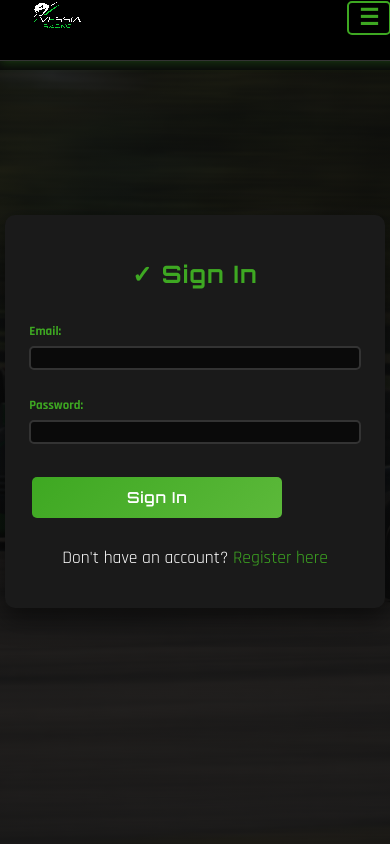
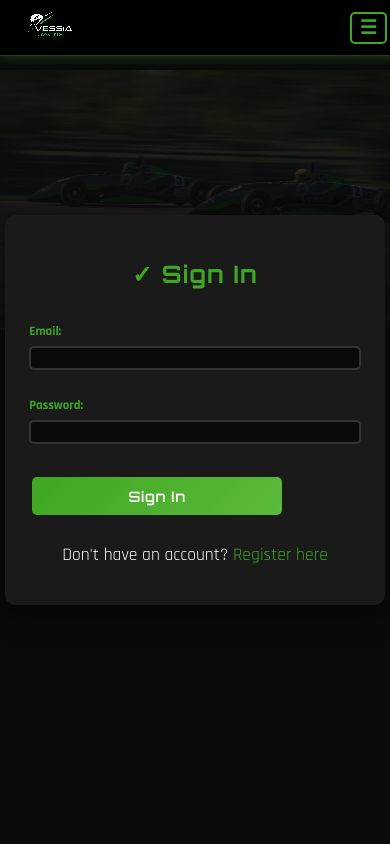
Before and after one commit to Sinsan02/vessia-racing-nextjs, a Next.js app: page /login in a window 390 px wide. Shown: the top 844 px of the page. Built offline with nearby package versions, Linux system fonts and the light colour scheme; no server answers.

Commit message:
Complete mobile responsive redesign: full background images, properly positioned hamburger menu, and clean PC-like design

```diff
--- a/src/app/globals.css
+++ b/src/app/globals.css
@@ -477,16 +477,25 @@ html {
 @media (max-width: 768px) {
   [style*="background-attachment: fixed"] {
     background-attachment: scroll !important;
-    background-size: cover !important;
-    background-position: center !important;
+    background-size: contain !important;
+    background-position: center top !important;
     background-repeat: no-repeat !important;
+    min-height: 100vh !important;
   }
 
   .bg-responsive {
     background-attachment: scroll !important;
-    background-size: cover !important;
-    background-position: center !important;
+    background-size: contain !important;
+    background-position: center top !important;
     background-repeat: no-repeat !important;
+    min-height: 100vh !important;
+  }
+
+  /* Ensure full background coverage */
+  body > div:first-child[style*="backgroundImage"] {
+    background-size: contain !important;
+    background-position: center top !important;
+    min-height: 100vh !important;
   }
 
   /* Mobile scaling for better fit */
@@ -508,109 +517,185 @@ html {
   }
 
   .hero-content h1 {
-    font-size: 2.5rem !important;
-    margin-bottom: 20px !important;
+    font-size: 2.2rem !important;
+    margin-bottom: 18px !important;
   }
 
   .hero-subtitle {
-    font-size: 1.4rem !important;
-    margin-bottom: 15px !important;
+    font-size: 1.3rem !important;
+    margin-bottom: 14px !important;
   }
 
   .hero-description {
-    font-size: 1.1rem !important;
-    margin-bottom: 25px !important;
+    font-size: 1.05rem !important;
+    margin-bottom: 22px !important;
   }
 
   .section h2 {
-    font-size: 2rem !important;
-    margin-bottom: 20px !important;
+    font-size: 1.9rem !important;
+    margin-bottom: 18px !important;
   }
 
   .section p {
-    font-size: 1rem !important;
+    font-size: 0.98rem !important;
     line-height: 1.6 !important;
   }
 
   .btn-primary {
-    font-size: 1rem !important;
-    padding: 12px 25px !important;
-    min-width: 140px !important;
-  }
-
+    font-size: 0.95rem !important;
+    padding: 11px 23px !important;
+    min-width: 130px !important;
+  }
+
+  /* Clean navbar design like PC */
   .navbar {
-    height: 65px !important;
-    font-size: 1rem !important;
+    height: 60px !important;
+    font-size: 0.95rem !important;
     width: 100vw !important;
-    padding: 0 20px !important;
+    padding: 0 15px !important;
+    display: flex !important;
+    align-items: center !important;
   }
 
   .nav-container {
     width: 100% !important;
+    display: flex !important;
     justify-content: space-between !important;
+    align-items: center !important;
     padding: 0 !important;
   }
 
+  .nav-logo {
+    order: 1 !important;
+    display: flex !important;
+    align-items: center !important;
+  }
+
   .nav-logo img {
-    width: 55px !important;
+    width: 50px !important;
     height: auto !important;
-    max-height: 50px !important;
-  }
-
+    max-height: 45px !important;
+  }
+
+  /* Hamburger menu positioned properly to the left */
   .mobile-menu-toggle {
-    font-size: 1.5rem !important;
-    padding: 8px 12px !important;
+    order: 3 !important;
+    font-size: 1.3rem !important;
+    padding: 6px 10px !important;
     color: #3EA822 !important;
     background: transparent !important;
     border: 2px solid #3EA822 !important;
     border-radius: 5px !important;
     position: relative !important;
+    right: auto !important;
+    left: auto !important;
+    margin: 0 !important;
+    cursor: pointer !important;
+    transition: all 0.3s ease !important;
+  }
+
+  .mobile-menu-toggle:hover {
+    background: rgba(62, 168, 34, 0.1) !important;
+    transform: scale(1.05) !important;
+  }
+
+  /* Clean navigation menu */
+  .nav-menu {
+    position: fixed !important;
+    top: 60px !important;
+    left: 0 !important;
     right: 0 !important;
-    margin-right: 0 !important;
+    width: 100vw !important;
+    background: rgba(10, 10, 10, 0.98) !important;
+    backdrop-filter: blur(10px) !important;
+    padding: 20px 15px !important;
+    box-shadow: 0 5px 20px rgba(0, 0, 0, 0.5) !important;
+    display: none !important;
+    flex-direction: column !important;
+    gap: 12px !important;
+    z-index: 999 !important;
+    border-bottom: 2px solid #3EA822 !important;
+  }
+
+  .nav-menu.active {
+    display: flex !important;
+    animation: slideDown 0.3s ease-out !important;
+  }
+
+  .nav-link {
+    padding: 12px 15px !important;
+    text-align: left !important;
+    border-radius: 5px !important;
+    transition: all 0.3s ease !important;
+  }
+
+  .nav-link:hover {
+    background: rgba(62, 168, 34, 0.1) !important;
+    transform: translateX(5px) !important;
+  }
+
+  #authNavigation {
+    width: 100% !important;
+    padding-top: 10px !important;
+    border-top: 1px solid #333 !important;
   }
 
   /* Achievement cards mobile layout */
   .achievement-card {
-    margin-bottom: 25px !important;
-    padding: 25px !important;
-    min-height: 220px !important;
+    margin-bottom: 20px !important;
+    padding: 22px !important;
+    min-height: 200px !important;
   }
 
   .achievement-icon {
-    width: 70px !important;
-    height: 70px !important;
-    font-size: 2.5rem !important;
+    width: 65px !important;
+    height: 65px !important;
+    font-size: 2.3rem !important;
+  }
+
+  /* Adjust main content for navbar */
+  .main-content {
+    padding-top: 60px !important;
   }
 }
 
 @media (max-width: 480px) {
   [style*="background-attachment: fixed"] {
     background-attachment: scroll !important;
-    background-size: cover !important;
-    background-position: center !important;
+    background-size: contain !important;
+    background-position: center top !important;
     background-repeat: no-repeat !important;
+    min-height: 100vh !important;
   }
 
   .bg-responsive {
     background-attachment: scroll !important;
-    background-size: cover !important;
-    background-position: center !important;
+    background-size: contain !important;
+    background-position: center top !important;
     background-repeat: no-repeat !important;
-  }
-
-  /* Extra small screens - keep similar to desktop but scaled */
+    min-height: 100vh !important;
+  }
+
+  /* Ensure full background coverage */
+  body > div:first-child[style*="backgroundImage"] {
+    background-size: contain !important;
+    background-position: center top !important;
+    min-height: 100vh !important;
+  }
+
+  /* Extra small screens - clean PC-like design */
   .hero-content h1 {
-    font-size: 2.2rem !important;
-    margin-bottom: 18px !important;
+    font-size: 2rem !important;
+    margin-bottom: 16px !important;
   }
 
   .hero-subtitle {
-    font-size: 1.3rem !important;
+    font-size: 1.2rem !important;
     margin-bottom: 12px !important;
   }
 
   .hero-description {
-    font-size: 1rem !important;
+    font-size: 0.95rem !important;
     margin-bottom: 20px !important;
   }
 
@@ -621,12 +706,12 @@ html {
   }
 
   .section h2 {
-    font-size: 1.8rem !important;
-    margin-bottom: 18px !important;
+    font-size: 1.7rem !important;
+    margin-bottom: 16px !important;
   }
 
   .section p {
-    font-size: 0.95rem !important;
+    font-size: 0.92rem !important;
     line-height: 1.5 !important;
   }
 
@@ -635,37 +720,51 @@ html {
   }
 
   .btn-primary {
-    font-size: 0.95rem !important;
-    padding: 11px 22px !important;
-    min-width: 130px !important;
+    font-size: 0.9rem !important;
+    padding: 10px 20px !important;
+    min-width: 120px !important;
   }
 
   .navbar {
-    height: 60px !important;
-    padding: 0 16px !important;
+    height: 55px !important;
+    padding: 0 12px !important;
   }
 
   .nav-logo img {
-    width: 50px !important;
-    max-height: 45px !important;
+    width: 45px !important;
+    max-height: 40px !important;
   }
 
   .mobile-menu-toggle {
-    font-size: 1.4rem !important;
-    padding: 6px 10px !important;
+    font-size: 1.2rem !important;
+    padding: 5px 8px !important;
+  }
+
+  .nav-menu {
+    top: 55px !important;
+    padding: 18px 12px !important;
+    gap: 10px !important;
+  }
+
+  .nav-link {
+    padding: 10px 12px !important;
   }
 
   /* Achievement cards for small screens */
   .achievement-card {
-    margin-bottom: 20px !important;
-    padding: 20px !important;
-    min-height: 200px !important;
+    margin-bottom: 18px !important;
+    padding: 18px !important;
+    min-height: 180px !important;
   }
 
   .achievement-icon {
-    width: 65px !important;
-    height: 65px !important;
-    font-size: 2.3rem !important;
+    width: 60px !important;
+    height: 60px !important;
+    font-size: 2.1rem !important;
+  }
+
+  .main-content {
+    padding-top: 55px !important;
   }
 }
 
```
